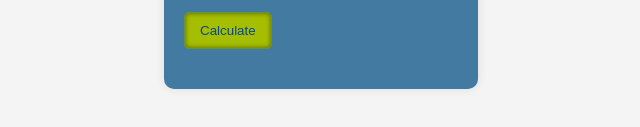
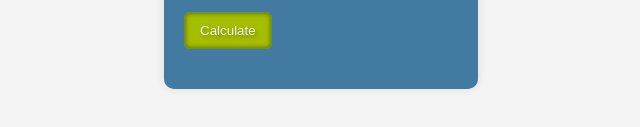
Before and after one commit to soniathephoenix/caloriecalculator, a plain HTML site: page index.html in a window 1280 px wide. Shown: the part 621-748 px from the top of the page, 319-959 px from the left. Drawn offline with Linux system fonts and the light colour scheme.

Commit message:
added shadow to the button

```diff
--- a/index.css
+++ b/index.css
@@ -41,7 +41,8 @@ input, select {
 button {
     padding: 10px 15px;
     background-color: #A5BE00;
-    color: #064789;
+    color: #EBF2FA;
+    text-shadow: 2px 2px 4px rgba(0.3, 0.3, 0.3, 0.3);
     border: 1px solid #679436;
     border-radius: 5px;
     cursor: pointer;
```
